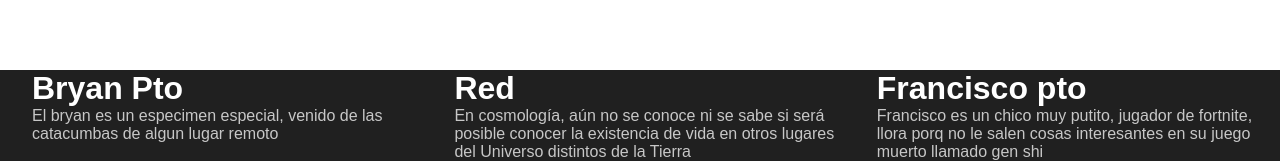
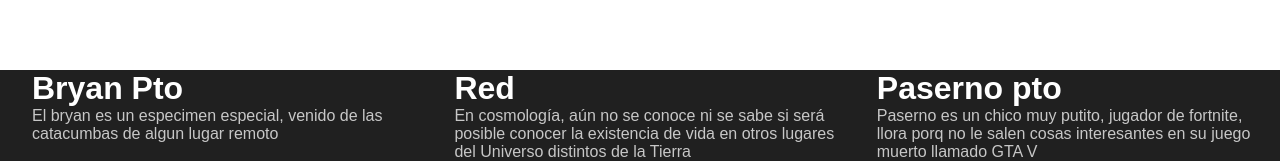
Before and after one commit to BryanG1995/practica, a plain HTML site: page src/navbar_footer/footer.html in a window 1280 px wide. Shown: the part 639-800 px from the top of the page. Drawn offline with Linux system fonts and the light colour scheme.

Commit message:
Cambio 1

```diff
--- a/src/navbar_footer/footer.html
+++ b/src/navbar_footer/footer.html
@@ -21,8 +21,8 @@
                 <p>En cosmología, aún no se conoce ni se sabe si será posible conocer la existencia de vida en otros lugares del Universo distintos de la Tierra</p>
             </div>
             <div class="colum3">
-                <h1>Francisco pto</h1>
-                <p>Francisco es un chico muy putito, jugador de fortnite, llora porq no le salen cosas interesantes en su juego muerto llamado gen shi</p>
+                <h1>Paserno pto</h1>
+                <p>Paserno es un chico muy putito, jugador de fortnite, llora porq no le salen cosas interesantes en su juego muerto llamado GTA V</p>
             </div>
         </div>
     </footer>
```
